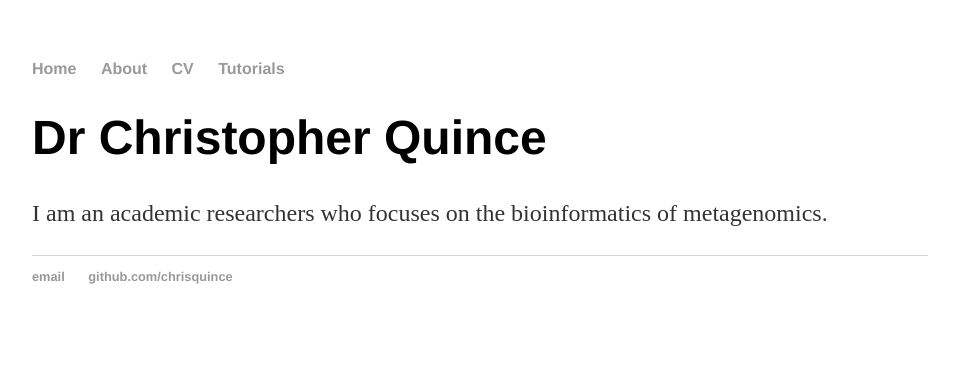
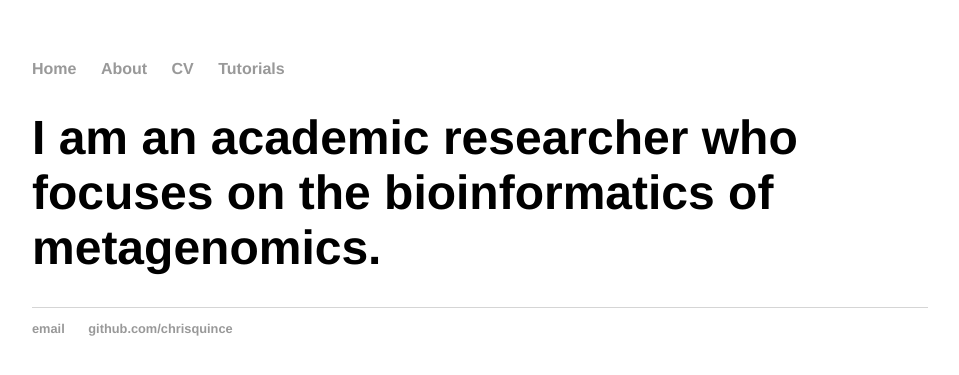
Before and after one commit to chrisquince/chrisquince.github.io, a Jekyll site: the page built from index.html, in a window 1280 px wide. Shown: the top 375 px of the page, without its empty margins (160-1119 px from the left). Built offline with Jekyll 4.4.1, drawn with Linux system fonts in a browser that asks for light colours.

Commit message:
Update index.html

```diff
--- a/index.html
+++ b/index.html
@@ -1,31 +1,7 @@
-<!DOCTYPE html>
-<html>
-	<head>
-		<title>Dr Christopher Quince, Bioinformatician</title>
-		<link rel="stylesheet" type="text/css" href="/css/main.css">
-	</head>
-	<body>
-		<nav>
-    		<ul>
-        		<li><a href="/">Home</a></li>
-	        	<li><a href="/about">About</a></li>
-        		<li><a href="/cv">CV</a></li>
-        		<li><a href="/tutorials">Tutorials</a></li>
-    		</ul>
-		</nav>
-		<div class="container">
-    		<div class="blurb">
-        		<h1>Dr Christopher Quince</h1>
-
-				<p>I am an academic researchers who focuses on the bioinformatics of metagenomics.</p?
-
-    		</div><!-- /.blurb -->
-		</div><!-- /.container -->
-		<footer>
-    		<ul>
-        		<li><a href="mailto:c.quince@warwick.ac.uk">email</a></li>
-        		<li><a href="https://github.com/chrisquince">github.com/chrisquince</a></li>
-			</ul>
-		</footer>
-	</body>
-</html>
+---
+layout: default
+title: Chris Quince, Metagenomics bioinformatician
+---
+<div class="blurb">
+	<h1>I am an academic researcher who focuses on the bioinformatics of metagenomics.</h1>
+</div><!-- /.blurb -->
```
